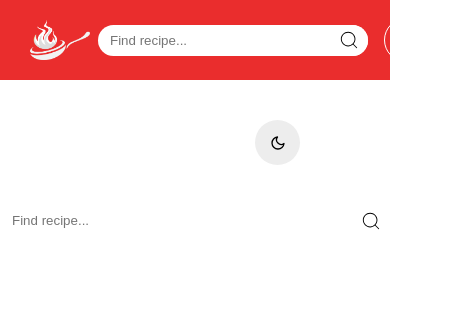
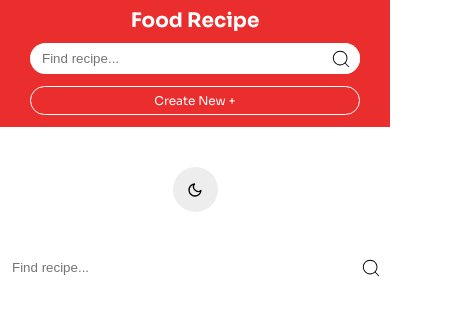
Before and after one commit to AwaSpace2030/Recipe, a React (Create React App) app: page /search in a window 390 px wide. Shown: the top 316 px of the page, 459 px wide, since content can reach past the window. Built offline with nearby package versions, Linux system fonts and the light colour scheme; no server answers.

Commit message:
update reponsive part

```diff
--- a/src/responsive.css
+++ b/src/responsive.css
@@ -7,16 +7,43 @@
 
 /* Small screens */
 @media (max-width: 600px) {
+  .container {
+    padding: 0 20px;
+  }
+  .Theme-Buttons {
+    justify-content: center !important;
+  }
   .recipe-card {
     flex: 0 0 100%; /* 1 card per row */
   }
-  .logo-text {
+  .logo img {
     display: none;
   }
 }
 
 /* Extra small screens (optional) */
 @media (max-width: 480px) {
+  nav {
+    flex-direction: column;
+    gap: 10px;
+    padding: 8px 0;
+    padding-bottom: 12px;
+  }
+  .right-nav {
+    flex-direction: column;
+    display: flex;
+    gap: 12px;
+    margin: 0 8px;
+    justify-content: normal;
+    width: 100%;
+    align-items: normal;
+  }
+  .searchBar form input {
+    width: 100%;
+  }
+  .right-nav .btn-out-line {
+    text-align: center;
+  }
   .recipe-card h2 {
     font-size: 18px; /* smaller title */
   }
@@ -33,10 +60,13 @@
 
   .cards-view {
     gap: 15px;
-    width: 90%;
   }
 
   .content-area {
     padding: 20px;
   }
+
+  .wrapper {
+    padding: 0 15px;
+  }
 }
```
